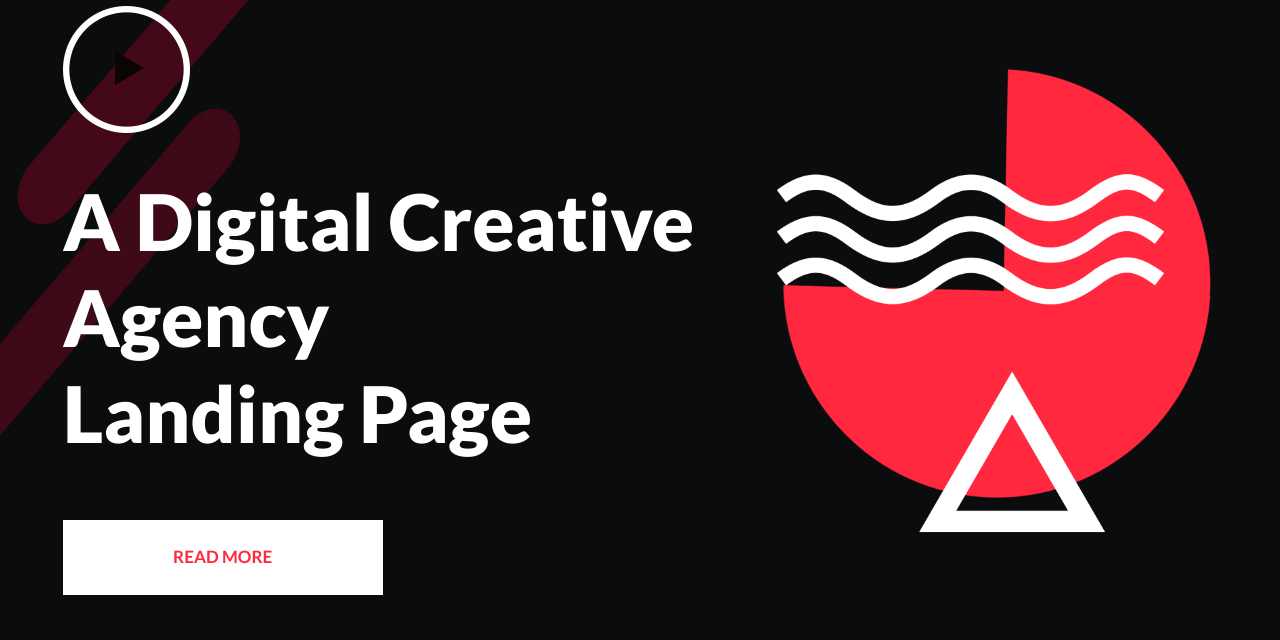
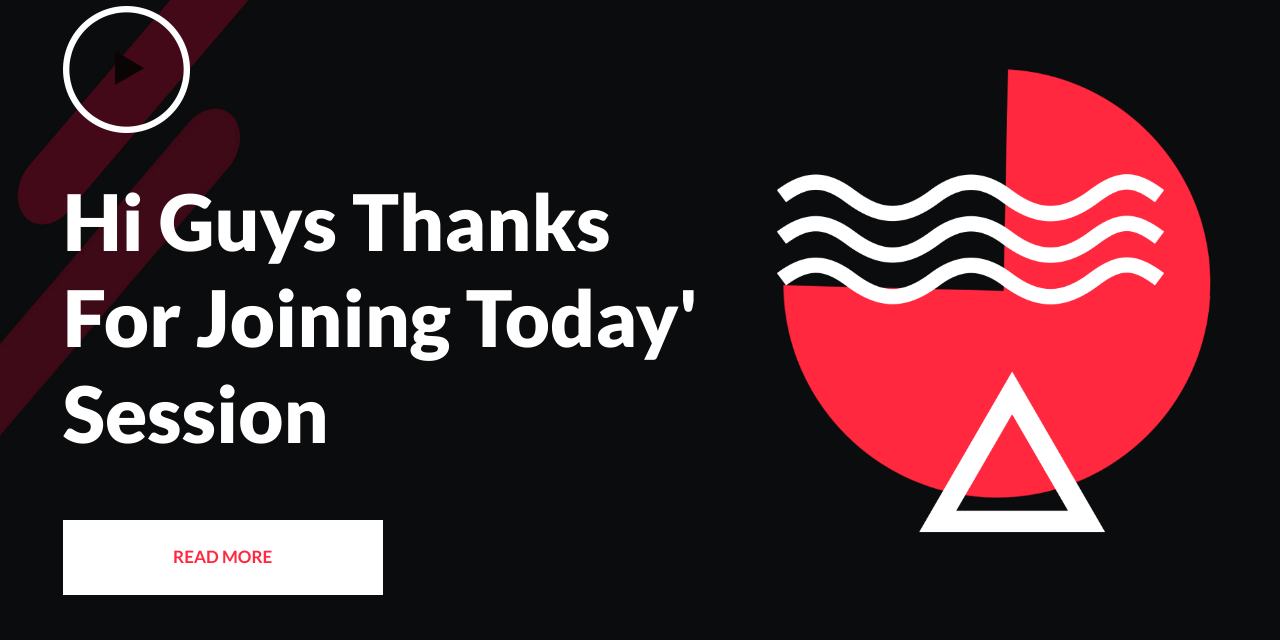
Before and after one commit to barath923/git_b163_directory, a plain HTML site: page index.html in a window 1280 px wide. Shown: the part 160-800 px from the top of the page. Drawn offline with nearby package versions, Linux system fonts and the light colour scheme.

Commit message:
Update index.html

```diff
--- a/index.html
+++ b/index.html
@@ -82,7 +82,7 @@
                   <div class="text-bg">
                      <div class="padding_lert">
                         <i><img src="images/btn.png" alt="#"/></i>
-                        <h1>A Digital Creative Agency  <br>Landing Page</h1>
+                        <h1> Hi Guys Thanks For Joining Today' Session </h1>
                         <a href="Javascript:void(0)">Read More</a>
                      </div>
                   </div>
```
